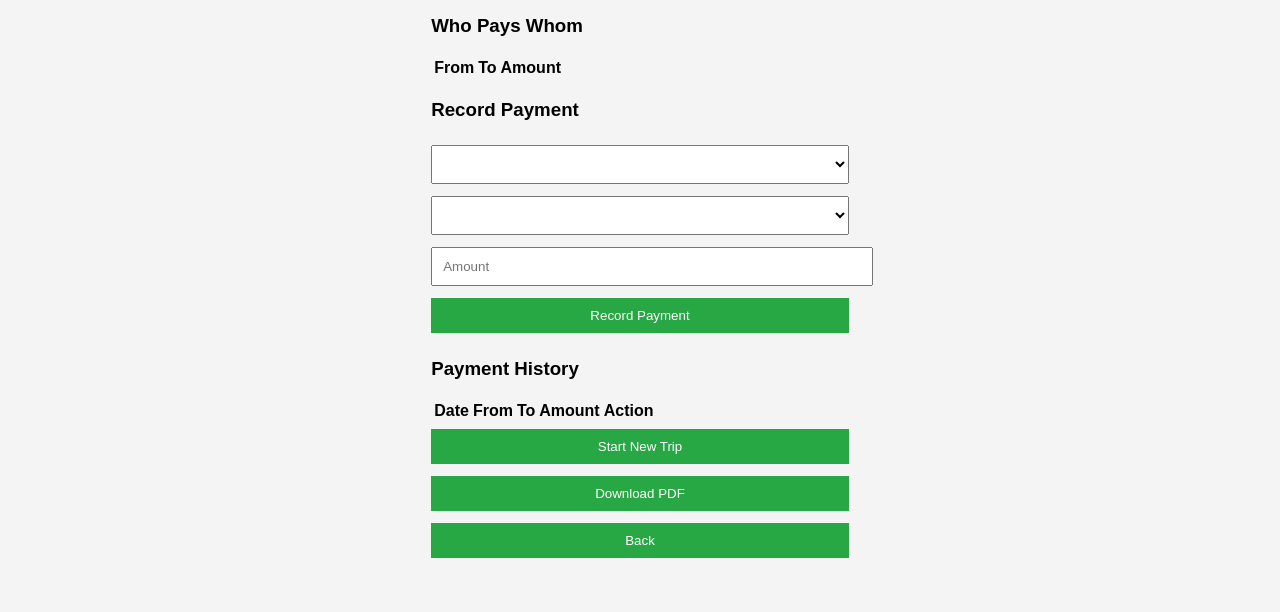
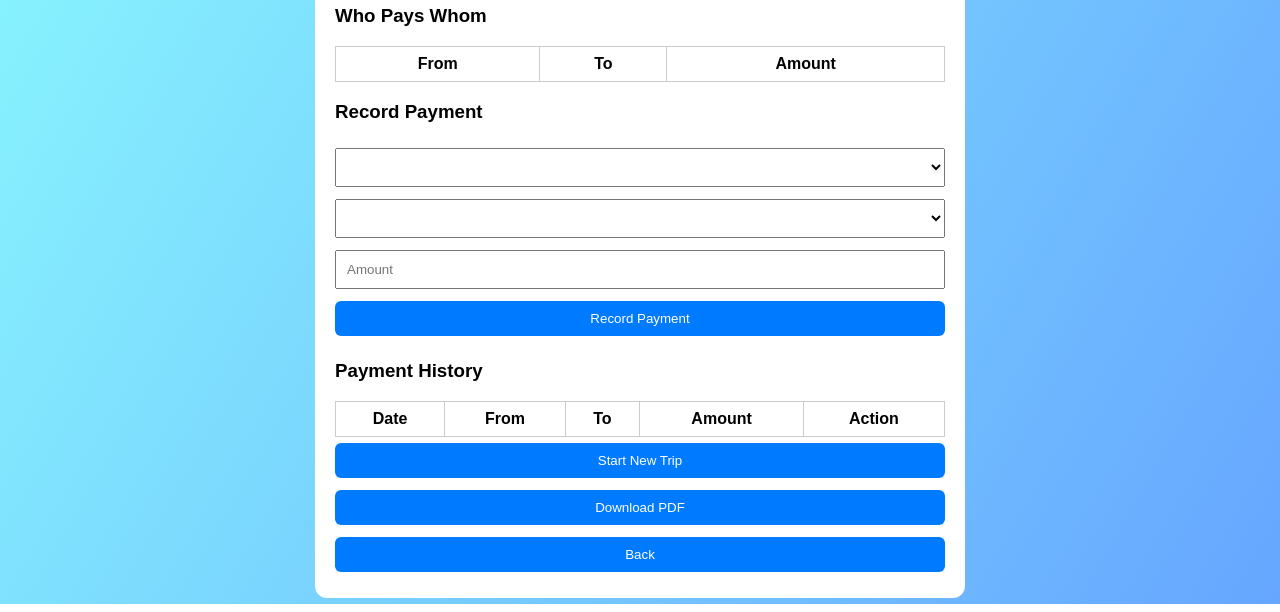
Before and after one commit to vinay3103/trip-expense-tracker, a plain HTML site: page summary.html in a window 1280 px wide. Shown: the part 196-808 px from the top of the page. Drawn offline with nearby package versions, Linux system fonts and the light colour scheme; no server answers.

Commit message:
Update style.css

```diff
--- a/style.css
+++ b/style.css
@@ -1,16 +1,19 @@
+*{box-sizing:border-box;}
 body{
 font-family:Arial;
-  background:#f4f4f4;
+background:linear-gradient(120deg,#89f7fe,#66a6ff);
+min-height:100vh;
 display:flex;
 justify-content:center;
-  padding:40px;
+align-items:center;
+margin:0;
 }
-.card{
+.container{
 background:white;
-  padding:25px;
-  border-radius:10px;
-  width:350px;
-  box-shadow:0 4px 15px rgba(0,0,0,0.1);
+padding:20px;
+width:90%;
+max-width:650px;
+border-radius:12px;
 }
 input,select,button{
 width:100%;
@@ -18,9 +21,35 @@ input,select,button{
 margin:6px 0;
 }
 button{
-  background:#28a745;
+background:#007bff;
 color:white;
 border:none;
+border-radius:6px;
+cursor:pointer;
+}
+.hidden{display:none;}
+.modal{
+display:none;
+position:fixed;
+inset:0;
+background:rgba(0,0,0,0.6);
+}
+.modal-content{
+background:white;
+width:90%;
+max-width:900px;
+margin:5% auto;
+padding:20px;
+border-radius:10px;
+}
+table{
+width:100%;
+border-collapse:collapse;
+}
+th,td{
+border:1px solid #ccc;
+padding:8px;
+text-align:center;
 }
 .red{color:red;}
 .green{color:green;}
```
Lines whose indentation alone changed are shown as unchanged.
